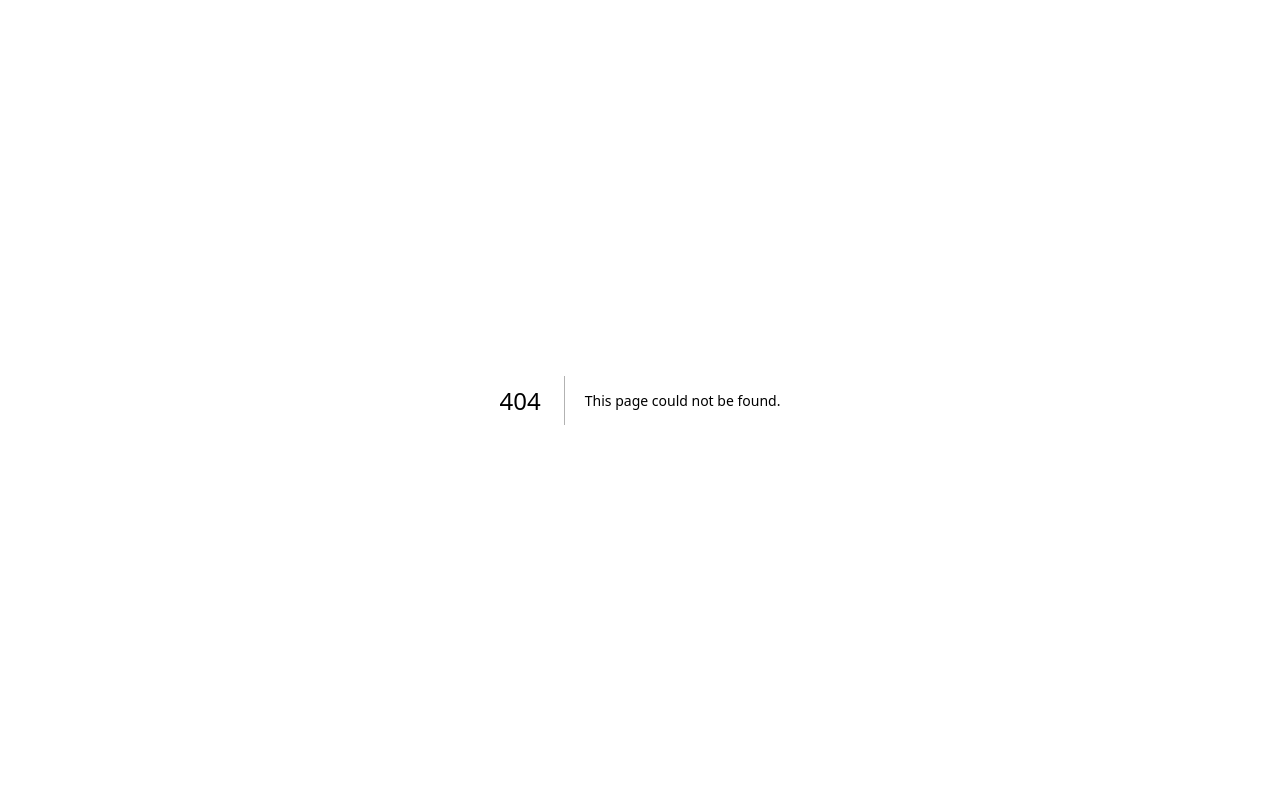
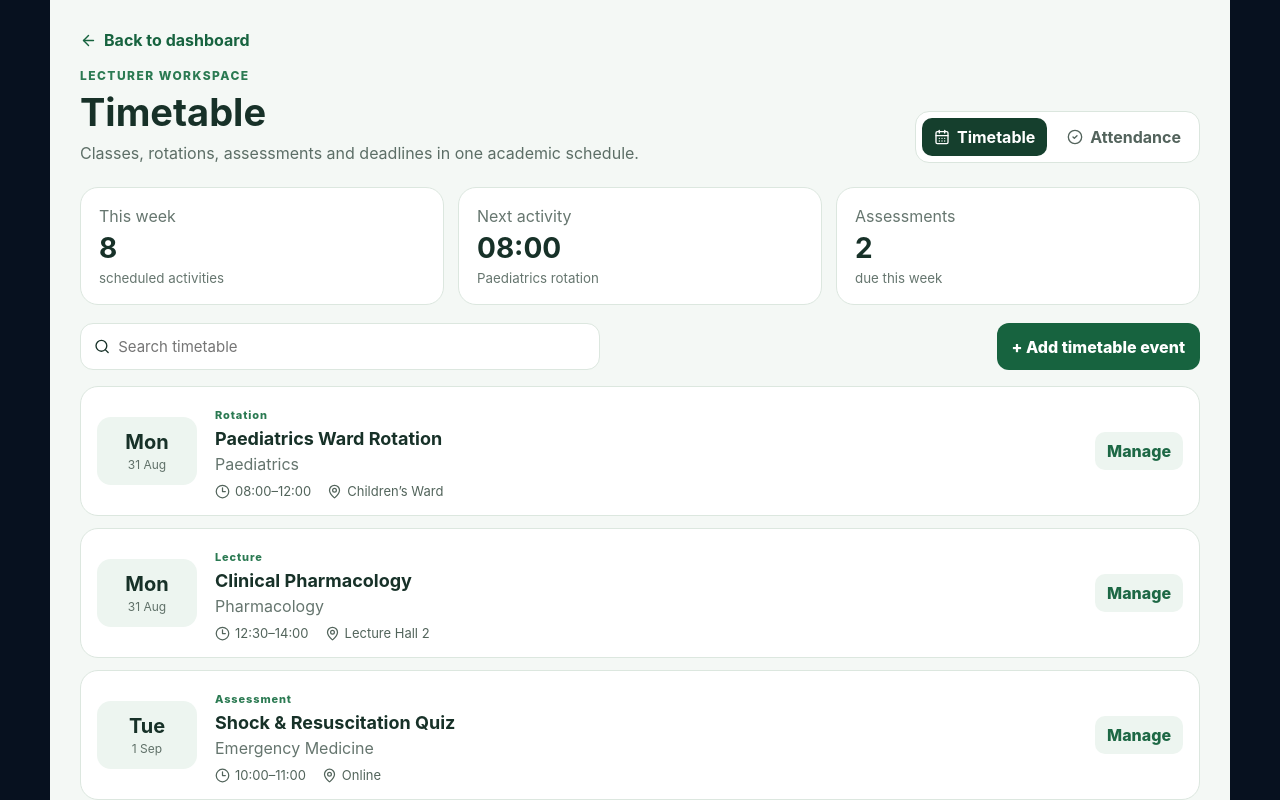
Before and after one commit to osafoopare299-cmd/student-results-portal-v2, a Next.js app in the folder student-results-portal/: page /education/lecturer/timetable in a window 1280 px wide. Before the commit this address had no page. Shown: the top 800 px of the page. Built offline with nearby package versions, Linux system fonts and the light colour scheme.

Commit message:
Add lecturer timetable route

```diff
--- /dev/null
+++ b/student-results-portal/app/education/lecturer/timetable/page.js
@@ -0,0 +1,7 @@
+import ScheduleHub from '../../schedule-hub';
+
+export const metadata = { title: 'Lecturer Timetable' };
+
+export default function LecturerTimetablePage(){
+  return <ScheduleHub role="lecturer" mode="timetable"/>;
+}
```
